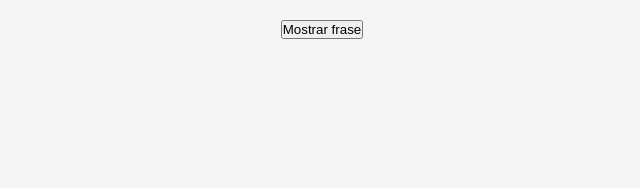
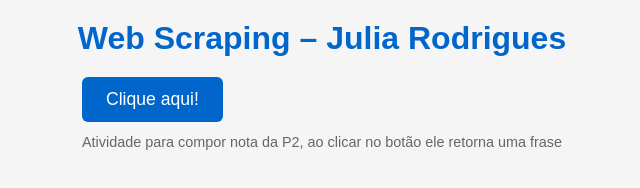
Before and after one commit to julia-rodrigue/WebScrapingJulia, a plain HTML site: page index.html in a window 1280 px wide. Shown: the whole page, without its empty margins (318-958 px from the left). Drawn offline with Linux system fonts and the light colour scheme.

Commit message:
index.html

```diff
--- a/index.html
+++ b/index.html
@@ -2,14 +2,19 @@
 <html lang="pt-BR">
 <head>
   <meta charset="UTF-8">
-  <title>Atividade Julia</title>
+  <title>Web Scraping – Julia Rodrigues</title>
   <link rel="stylesheet" href="style.css">
 </head>
 <body>
-  <button id="btnF">Mostrar frase</button>
-  <div id="res"></div>
+  <header>
+    <h1>Web Scraping – Julia Rodrigues</h1>
+  </header>
+
+  <main>
+    <button id="style-btn">Clique aqui!</button>
+    <p id="legenda">Atividade para compor nota da P2, ao clicar no botão ele retorna uma frase</p>
+  </main>
 
   <script src="script.js"></script>
-
 </body>
 </html>
```
